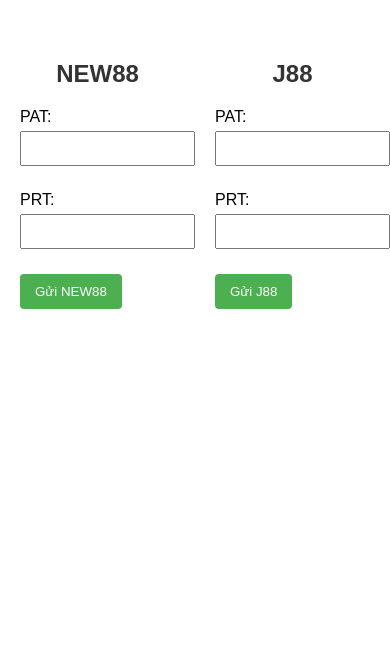
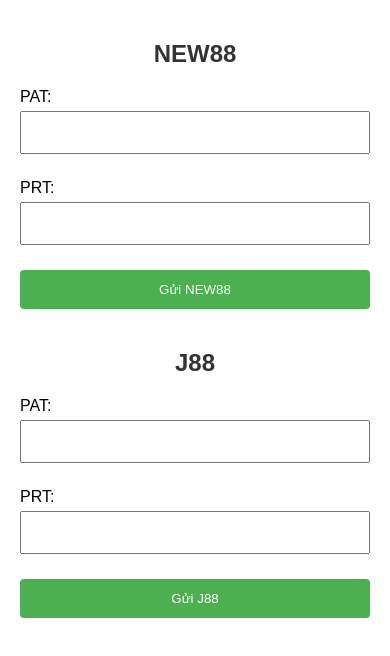
Before and after one commit to DuyToannn/token_bot, a website: page index.html in a window 390 px wide. Drawn offline with Linux system fonts and the light colour scheme.

Commit message:
responsive

```diff
--- a/index.html
+++ b/index.html
@@ -15,9 +15,11 @@
             display: flex;
             justify-content: space-between;
             gap: 40px;
+            flex-wrap: wrap;
         }
         .form-section {
             flex: 1;
+            min-width: 300px;
         }
         .form-group {
             margin-bottom: 15px;
@@ -30,6 +32,7 @@
             width: 100%;
             padding: 8px;
             margin-bottom: 10px;
+            box-sizing: border-box;
         }
         button {
             background-color: #4CAF50;
@@ -38,6 +41,7 @@
             border: none;
             border-radius: 4px;
             cursor: pointer;
+            width: 100%;
         }
         button:hover {
             background-color: #45a049;
@@ -45,6 +49,29 @@
         h2 {
             text-align: center;
             color: #333;
+        }
+
+        @media screen and (max-width: 768px) {
+            body {
+                padding: 10px;
+                margin: 10px;
+            }
+            .container {
+                flex-direction: column;
+                gap: 20px;
+            }
+            .form-section {
+                min-width: 100%;
+            }
+        }
+
+        @media screen and (max-width: 480px) {
+            input, button {
+                padding: 12px 8px;
+            }
+            h2 {
+                font-size: 1.5em;
+            }
         }
     </style>
 </head>
```
Also changed, not shown: style.css (deleted).
